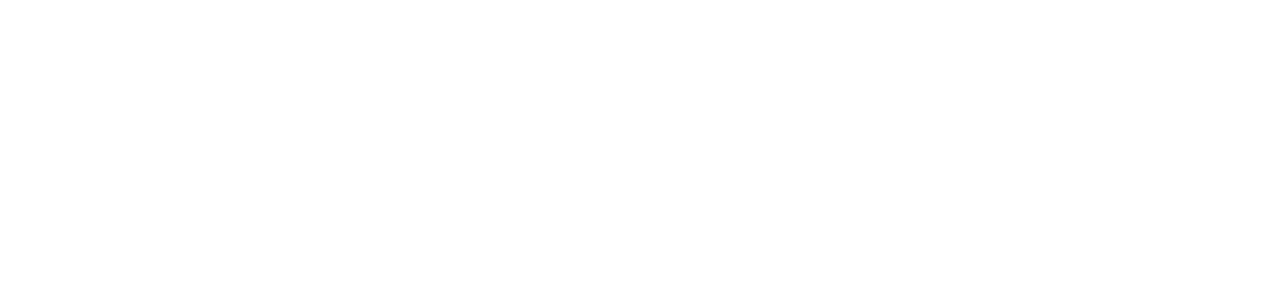
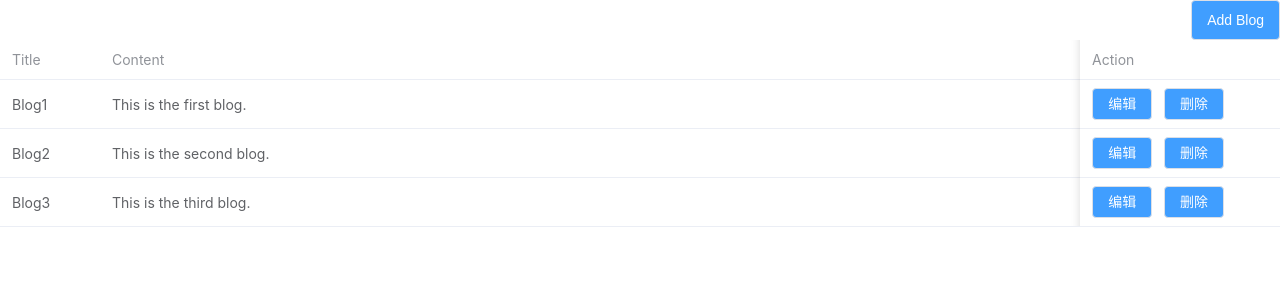
Before and after one commit to zhangke-zhangke/vueStudy, a Vue app: page /#/blog in a window 1280 px wide. Before the commit this address had no page. Shown: the top 300 px of the page. Built offline with nearby package versions, Linux system fonts and the light colour scheme.

Commit message:
defineProp和defineEmits联系

```diff
--- /dev/null
+++ b/src/components/blogChildComponents/add.vue
@@ -0,0 +1,63 @@
+<template>
+    <el-dialog title="添加文章" v-model="dialogVisible" width="50%">
+        <el-form :model="form" ref="formRef" :rules="formRules" label-width="80px">
+            <el-form-item label="标题" prop="content">
+                <el-input v-model="form.title" placeholder="请输入标题"></el-input>
+            </el-form-item>
+            <el-form-item label="内容" prop="content">
+                <el-input type="textarea" v-model="form.content" placeholder="请输入内容"></el-input>
+            </el-form-item>
+            <el-form-item>
+                <el-button type="primary" @click="handleSubmit">提交</el-button>
+                <el-button @click="handleCancel" style="margin-left: 20px;">取消</el-button>
+            </el-form-item>
+        </el-form>
+    </el-dialog>
+</template>
+
+
+<script setup>
+
+import { reactive, ref } from 'vue'
+
+
+const dialogVisible = ref(true)
+
+const emits = defineEmits(['submit', 'closeAdd'])
+
+// el-form的ref属性绑定，用于formRef.value.validate验证
+const formRef = ref(null)
+// el-form的:model属性绑定
+const form = reactive({
+    title: '',
+    content: ''
+})
+// 跟el-form-item上的prop属性相对应
+const formRules = {
+    title: [
+        { required: true, message: '请输入标题', trigger: 'blur' }
+    ],
+    content: [
+        { required: true, message: '请输入内容', trigger: 'blur' }
+    ],
+}
+
+function handleSubmit() {
+    formRef.value.validate((valid) => {
+        if (valid) {
+            emits('submit', ...form.value)
+            // dialogVisible.value = false
+            handleCancel()
+        } else {
+            console.log('error submit form')
+        }
+    })
+}
+
+function handleCancel() {
+    emits('closeAdd')
+}
+
+</script>
+
+<style></style>
--- /dev/null
+++ b/src/components/blogChildComponents/blogDetail/blogDetail.vue
@@ -0,0 +1,21 @@
+
+<template>
+    <div>
+        <slot name="blogDetailTitle"></slot>
+    </div>
+
+    <div>
+        <slot name="blogDetailContent"></slot>
+    </div>
+
+    <div>
+        <slot name="blogDetailFooter"></slot>
+    </div>
+</template>
+
+
+
+<script setup>
+
+
+</script>
--- /dev/null
+++ b/src/components/blogChildComponents/blogDetail/blogDetailMainPage.vue
@@ -0,0 +1,43 @@
+
+
+
+<template>
+    <blogDetail>
+        <template #blogDetailTitle>
+            <h1 class="title">{{ '我是插槽标题值' }}</h1>
+        </template>
+
+        <template #blogDetailContent>
+            <p class="title">{{ '我是插槽内容值' }}</p>
+        </template>
+
+        <template #blogDetailFooter>
+            <p class="title">{{ '我是插槽页脚值' }}</p>
+        </template>
+    </blogDetail>
+</template>
+
+
+
+
+
+
+
+<script setup>
+import blogDetail from './blogDetail.vue';
+
+
+import { ref, onMounted } from 'vue'
+import { useRoute, useRouter } from 'vue-router'
+
+const route = useRoute()
+const router = useRouter()
+
+
+onMounted ( () => {
+    console.log(route.query.index)
+    console.log(route.query.title)
+})
+
+
+</script>
--- /dev/null
+++ b/src/components/blogChildComponents/index.vue
@@ -0,0 +1,34 @@
+
+
+<template>
+
+  <div>
+    <p>{{ title }}</p>
+    <p>{{ content }}</p>
+  </div>
+
+</template>
+
+
+
+<script setup>
+
+
+const props = defineProps({
+  title: {
+    type: String,
+    default: 'default title'
+  },
+  content: {
+    type: String,
+    default: 'default content'
+  }
+})
+
+const emits = defineEmits(['changeData', 'confimCommit'])
+
+function confimCommit() {
+
+}
+
+</script>
--- a/src/router/main.js
+++ b/src/router/main.js
@@ -37,7 +37,24 @@
             path: '/word',
             name: 'word',
             component: () => import('../views/word/exportContent.vue')
-        }
+        },
+        {
+            path: '/blog',
+            name: 'blog',
+            component: () => import('../views/blogMainPage/index.vue'),
+            children: [
+                {
+                    path: 'detail',
+                    name: 'detail',
+                    component: () => import('@/components/blogChildComponents/blogDetail/blogDetail.vue')
+                }
+            ]
+        },
+        {
+            path: '/blogDetail',
+            name: 'blogDetail',
+            component: () => import('@/components/blogChildComponents/blogDetail/blogDetailMainPage.vue')
+        },
     ]
 })
 
--- /dev/null
+++ b/src/views/blogMainPage/index.vue
@@ -0,0 +1,99 @@
+<template>
+
+  <!-- <blogChildPage :title="bData.title" :content="bData.content" @updateTitle="updateTitle" @updateContent="updateContent" #title="子模板" /> -->
+
+  <el-button @click="addFlag = true" class="addButton">Add Blog</el-button>
+  <addPage v-if="addFlag" @submit="addBlog" @closeAdd="closeAdd" />
+
+  <el-table :data="tableData" style="width: 100%" @row-click="inBlog">
+    <!-- <el-table-column fixed="left" prop="index" label="Index" width="100"></el-table-column> -->
+    <el-table-column fixed="left" prop="title" label="Title" width="100" />
+    <el-table-column prop="content" label="Content" width="2000" />
+    <el-table-column fixed="right" label="Action" width="200">
+        <template #default="scope">
+            <el-button @click="editBlog(scope.row.index)" style="background-color: #409eff; color: #fff;">编辑</el-button>
+            <el-button @click="dropBlog(scope.row.index)" style="background-color: #409eff; color: #fff;">删除</el-button>
+        </template>
+    </el-table-column>
+  </el-table>
+
+</template>
+
+
+
+
+
+
+<script setup>
+import { reactive, ref } from 'vue';
+import blogChildPage from '@/components/blogChildComponents/index.vue'
+import addPage from '@/components/blogChildComponents/add.vue'
+import { ElMessage } from 'element-plus';
+import { useRouter } from 'vue-router';
+
+const router = useRouter();
+
+const addFlag = ref(false);
+
+// const bData = reactive({
+//   title: 'Blog Main Page',
+//   content: 'This is the main page of my blog.'
+// });
+
+const tableData = [
+    { index: 0, title: 'Blog1', content: 'This is the first blog.', link: 'http://localhost:5173/#/blog/detail?index=0&title=Blog1' },
+    { index: 1, title: 'Blog2', content: 'This is the second blog.', link: 'https://www.baidu.com' },
+    { index: 2, title: 'Blog3', content: 'This is the third blog.' }
+]
+
+
+
+function addBlog(data) {
+    addFlag.value = false;
+    ElMessage.success(`Blog added ${data}`);
+}
+
+
+function closeAdd() {
+    addFlag.value = false;
+}
+
+
+function inBlog(row) {
+    // 跳转二级路由，不行。页面内容始终是此页面的。
+    // router.push({ path: '/blog/detail', query: { index: row.index, title: row.title } });
+    router.push({ path: '/blogDetail', query: { index: row.index, title: row.title } });
+}
+
+
+
+
+
+
+
+
+</script>
+
+
+
+
+
+<style scoped>
+
+.addButton {
+    display: flex;
+    margin-left: auto;
+    /* width: 100%; */
+    height: 40px;
+    background-color: #409eff;
+    color: #fff;
+    /* border-radius: 4px; */
+    /* margin-top: 20px; */
+    /* cursor: pointer; */
+}
+
+.addButton:hover {
+    background-color: #66b1ff;
+}
+
+</style>
```
